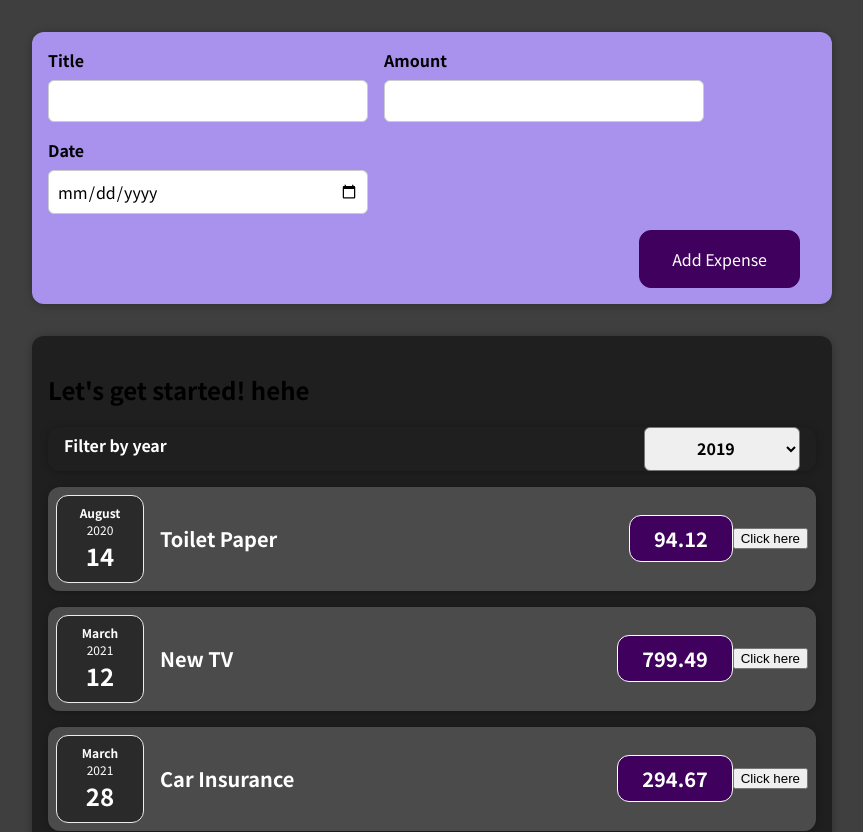
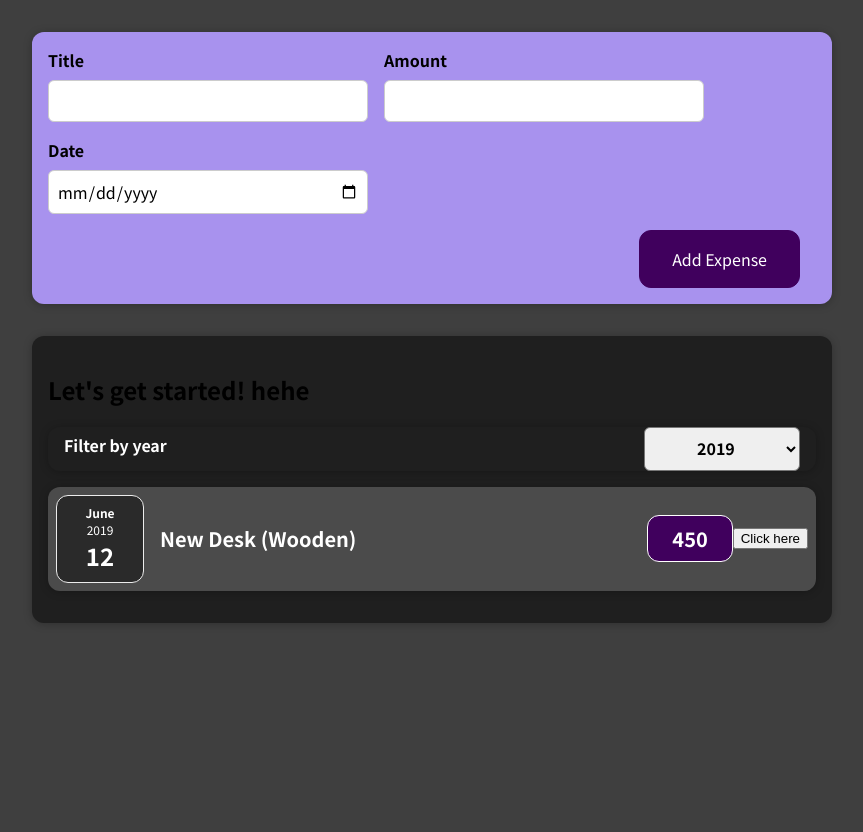
Before and after one commit to aadil42/01-starting-setup, a React (Create React App) app: page / in a window 1280 px wide. Shown: the top 832 px of the page, without its empty margins (208-1071 px from the left). After the commit the page ends 800 px from the top, so only its background shows below. Built offline with nearby package versions, Linux system fonts and the light colour scheme.

Commit message:
solved the previous bug now the expenses item will persist

```diff
--- a/src/App.js
+++ b/src/App.js
@@ -30,6 +30,12 @@ const initialExpense = [
     amount: 450,
     date: new Date(2021, 5, 12),
   },
+  {
+    id: uuidv4(),
+    title: 'New Desk (Wooden)',
+    amount: 450,
+    date: new Date(2019, 5, 12),
+  }
 ];
 
 const App = () => {
@@ -37,17 +43,14 @@ const App = () => {
   // app data.
   const [expenses, setExpenses] = useState(initialExpense);
 
-  const onFilter = (yearData) => {
-    // console.log(yearData);
-    // console.log(expenses => expenses.filter((expense) => { return expense === yearData}));
-    // console.log(expenses[1].date.getFullYear());
-    setExpenses((expenses) => {
-      return expenses.filter((expense) => {
-        console.log(expense.date.getFullYear(), yearData);
-        return expense.date.getFullYear() == yearData;
-      });
-    });
-  }
+  // const onFilter = (yearData) => {
+  //   setExpenses((expenses) => {
+  //     return expenses.filter((expense) => {
+  //       console.log(expense.date.getFullYear(), yearData);
+  //       return expense.date.getFullYear() == yearData;
+  //     });
+  //   });
+  // }
 
   const addExpenseHandler = (expenseData) => {
     expenseData.id = uuidv4();
@@ -56,7 +59,7 @@ const App = () => {
   return (
     <div>
         <NewExpense onAddExpense={addExpenseHandler} />
-        <Expenses onFilter={onFilter} expenses={expenses} />
+        <Expenses expenses={expenses} />
     </div>
   );
 }
--- a/src/components/Expenses/Expenses.js
+++ b/src/components/Expenses/Expenses.js
@@ -12,20 +12,21 @@ const Expenses = (props) => {
 
       const [year, setYear] = useState(2019);
       const selectedYearHandler = (yearData) => {
-        props.onFilter(yearData);
         setYear(yearData);
       }
+
+      const filterExpenses = props.expenses.filter((expense) => {
+            return expense.date.getFullYear().toString() === year.toString();
+      });
+      console.log(filterExpenses);
+
       return (
         <Card className="expenses">
           <h2>Let's get started! hehe</h2>
           <ExpensesFilter selectedYear={year} onSaveYear={selectedYearHandler} />
-          {props.expenses.map(
+          {filterExpenses.map(
             expense => <ExpenseItem key={expense.id} title={expense.title} amount={expense.amount} date={expense.date} />
             )}
-          {/* <ExpenseItem title={expenses[0].title} amount={expenses[0].amount} date={expenses[0].date}/>
-          <ExpenseItem title={expenses[1].title} amount={expenses[1].amount} date={expenses[1].date}/>
-          <ExpenseItem title={expenses[2].title} amount={expenses[2].amount} date={expenses[2].date}/>
-          <ExpenseItem title={expenses[3].title} amount={expenses[3].amount} date={expenses[3].date}/> */}
         </Card>
 
       );
```
